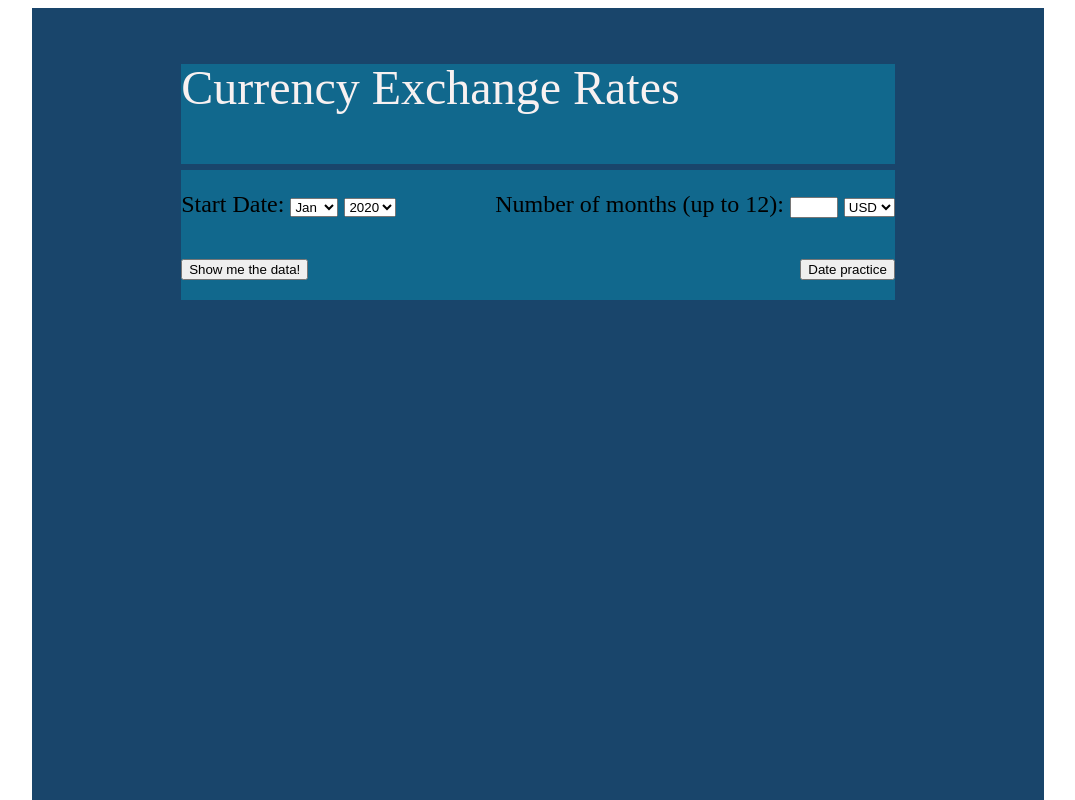
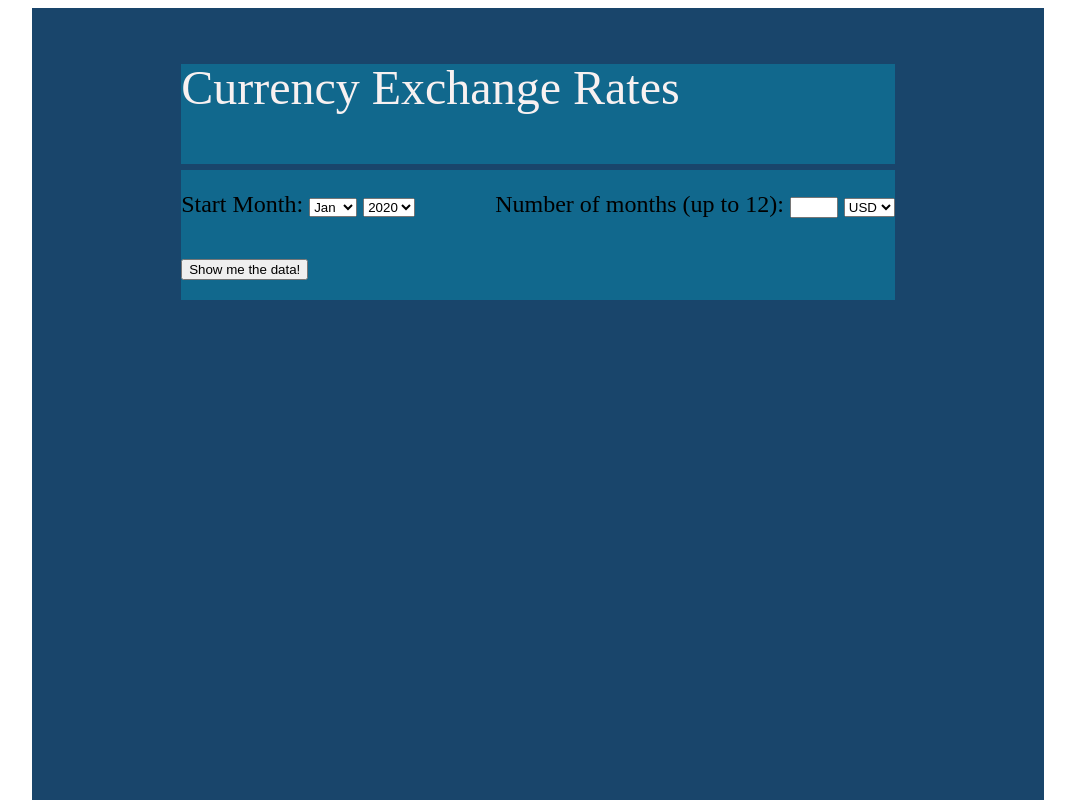
Before and after one commit to gregplechaty/currencyCompare, a plain HTML site: page index.html in a window 1280 px wide. Shown: the top 800 px of the page, without its empty margins (102-1177 px from the left). Drawn offline with Linux system fonts and the light colour scheme; a web font is replaced by a local one.

```diff
--- a/index.html
+++ b/index.html
@@ -28,7 +28,7 @@
             <div class="ExchangeRateChart-margin"></div>
             <div class="ExchangeRateChart-legend">
                 <div>
-                <label for="start_month">Start Date:</label>
+                <label for="start_month">Start Month:</label>
                 <select id="start_month">
                     <option value="00">Jan</option>
                     <option value="01">Feb</option>
@@ -64,7 +64,6 @@
                 </select>
             </div>
                 <button onClick="doFetch()">Show me the data!</button>
-                <button onClick="calculateDateArray()">Date practice</button>
             </div>
             <div class="ExchangeRateChart-display">
 
```
Also changed, not shown: js/main.js (+2 -74 lines), projectplan.txt, 1 other file.
